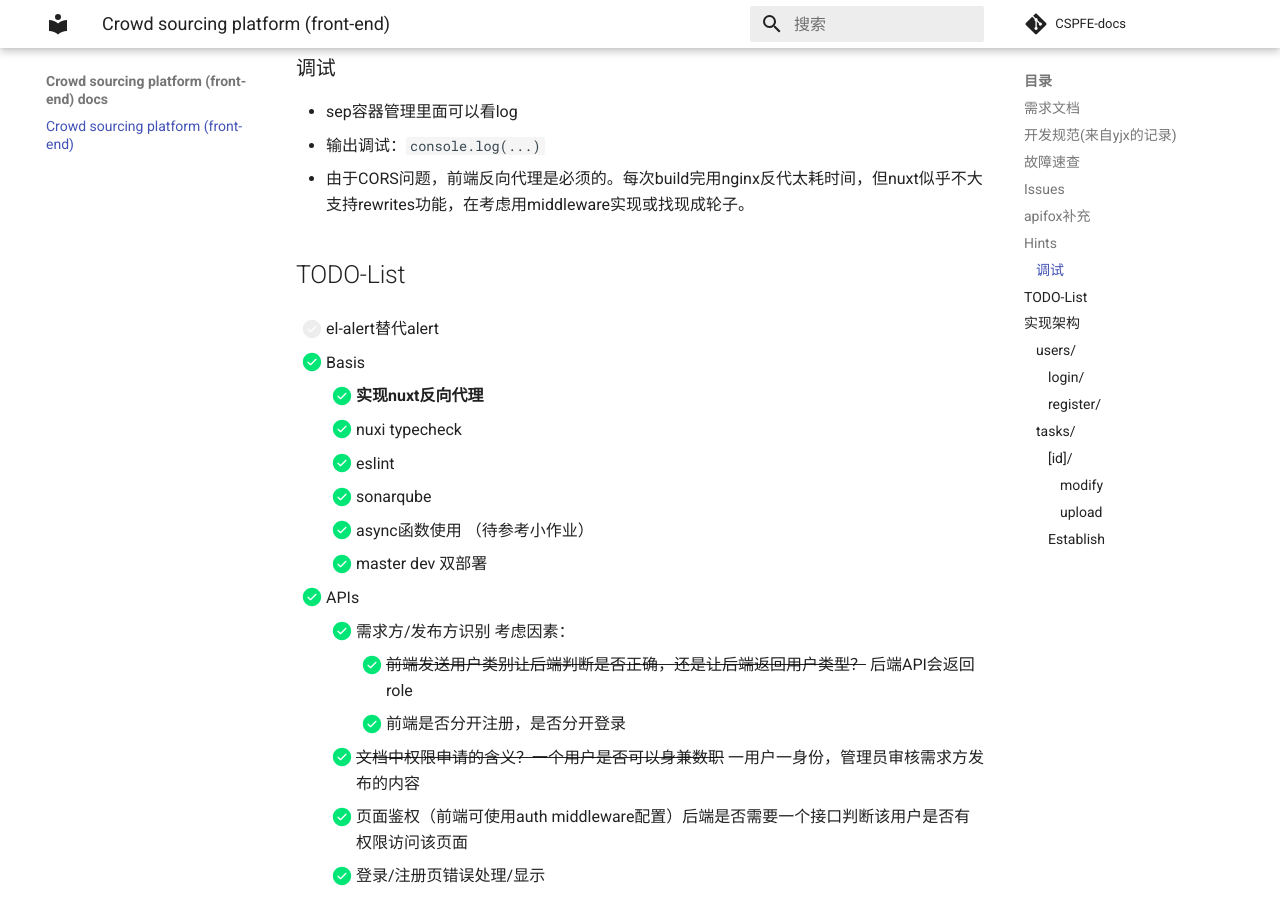
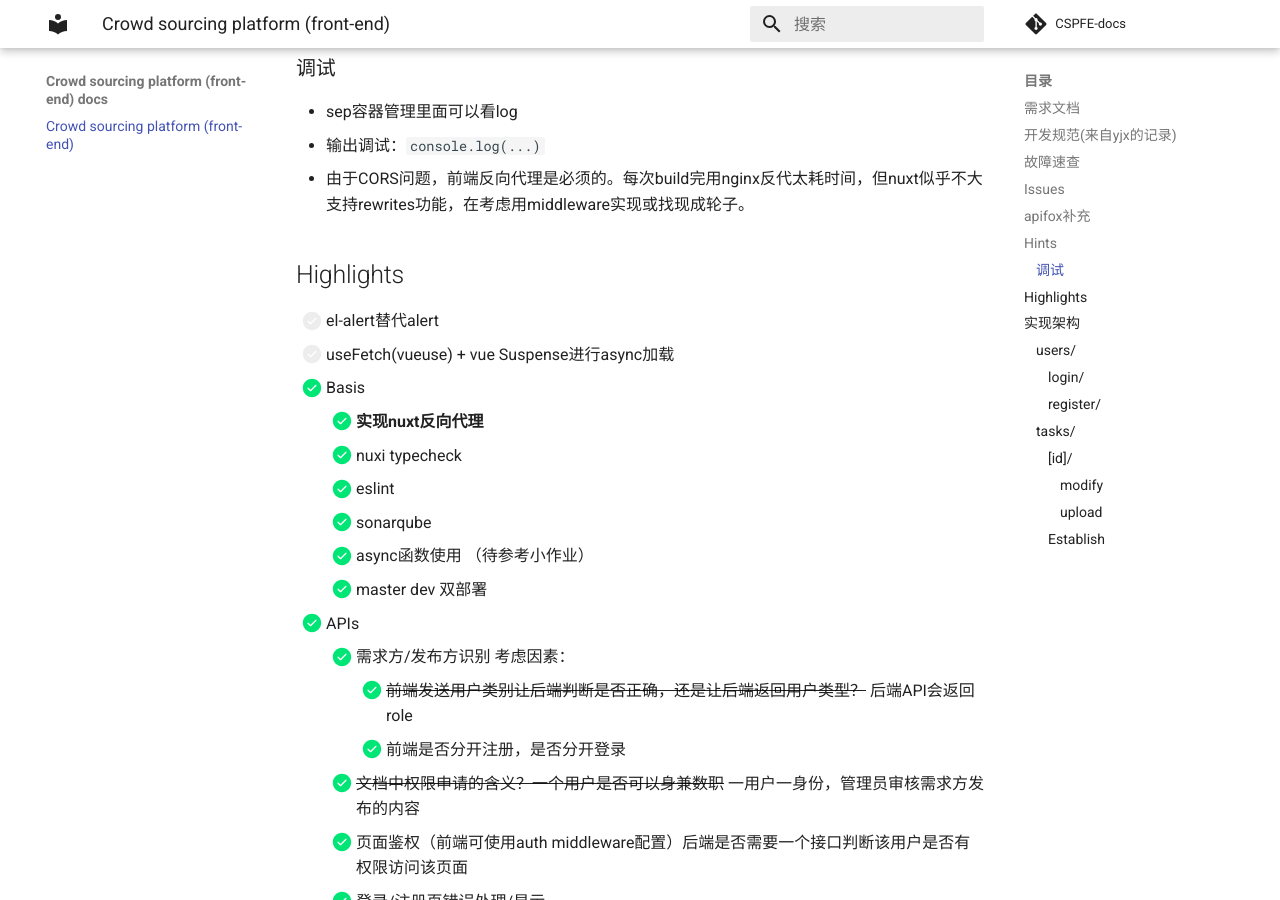
Before and after one commit to syniox/CSFE-docs, an MkDocs documentation site: the page built from docs/index.md, in a window 1280 px wide and 900 px high, scrolled down 1063 px. Built offline with MkDocs 1.6.1 and Material for MkDocs 9.7.7, drawn with Linux system fonts in a browser that asks for light colours; comment, search, counter and statistics services are not loaded.

Commit message:
Update index.md

```diff
--- a/docs/index.md
+++ b/docs/index.md
@@ -40,9 +40,10 @@ tasks.status:
 - 输出调试：`console.log(...)`
 - 由于CORS问题，前端反向代理是必须的。每次build完用nginx反代太耗时间，但nuxt似乎不大支持rewrites功能，在考虑用middleware实现或找现成轮子。
 
-## TODO-List
+## Highlights
 
 - [ ] el-alert替代alert
+- [ ] useFetch(vueuse) + vue Suspense进行async加载
 
 - [x] Basis
     - [x] **实现nuxt反向代理**
```
